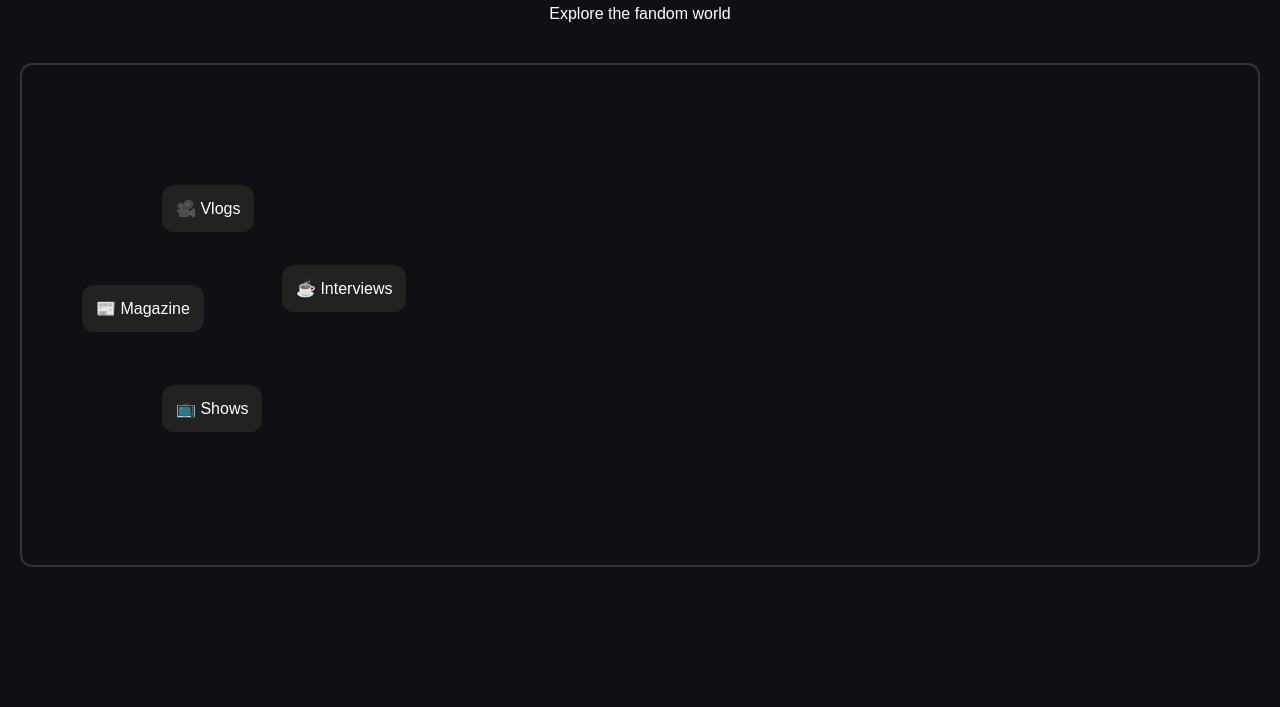
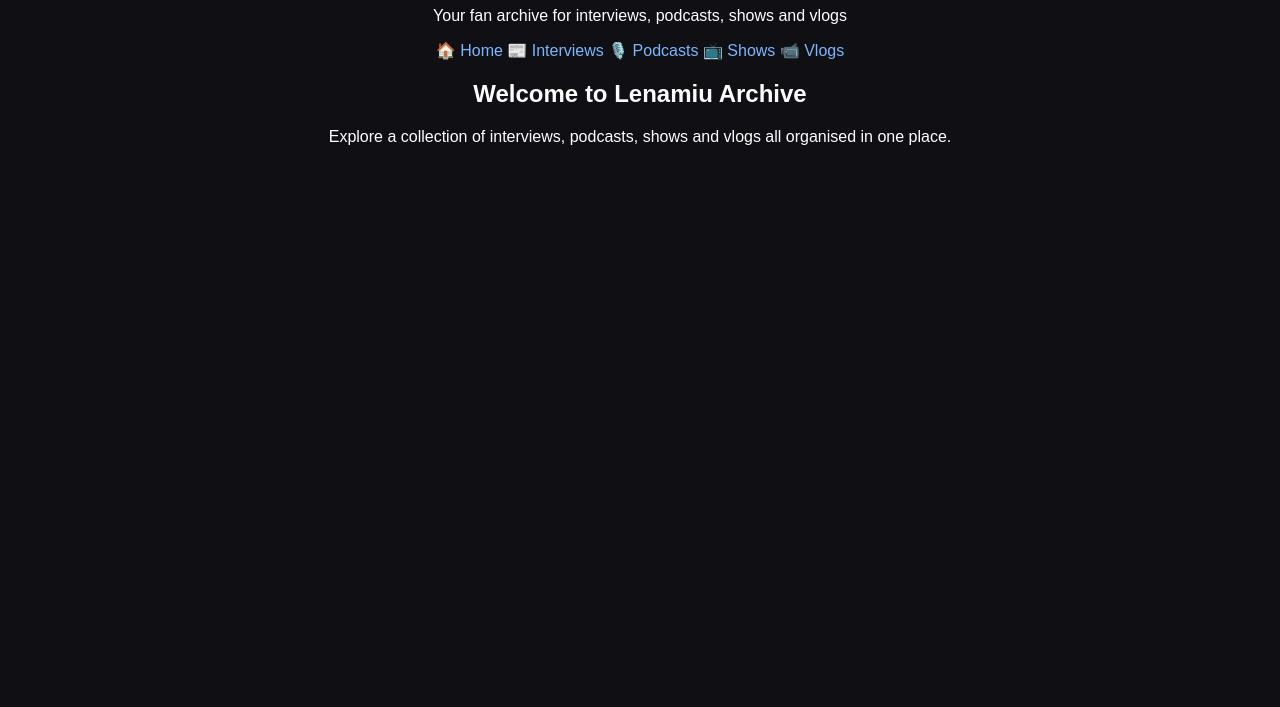
Before and after one commit to lenamiu/lenamiu_archive, a plain HTML site: page index.html in a window 1280 px wide. Shown: the part 93-800 px from the top of the page. Drawn offline with Linux system fonts and the light colour scheme.

Commit message:
Refactor index.html with new layout and navigation
Reorganized HTML structure and added navigation links.

```diff
--- a/index.html
+++ b/index.html
@@ -1,65 +1,29 @@
 <!DOCTYPE html>
-<html>
+<html lang="en">
 <head>
-  <title>Lenamiu Archive</title>
-  <link rel="stylesheet" href="style.css">
-  <style>
-    body {
-      font-family: Arial;
-      background: #0f0f14;
-      color: white;
-      text-align: center;
-      margin: 0;
-      padding: 20px;
-    }
-
-    h1 {
-      margin-top: 20px;
-    }
-
-    .map {
-      position: relative;
-      height: 500px;
-      margin-top: 40px;
-      border: 2px solid #333;
-      border-radius: 12px;
-    }
-
-    .spot {
-      position: absolute;
-      padding: 14px;
-      background: #222;
-      border-radius: 12px;
-      text-decoration: none;
-      color: white;
-      transition: 0.2s;
-    }
-
-    .spot:hover {
-      background: #444;
-      transform: scale(1.05);
-    }
-
-    .vlogs { top: 120px; left: 140px; }
-    .interviews { top: 200px; left: 260px; }
-    .shows { top: 320px; left: 140px; }
-    .magazine { top: 220px; left: 60px; }
-  </style>
+    <meta charset="UTF-8">
+    <meta name="viewport" content="width=device-width, initial-scale=1.0">
+    <title>Lenamiu Archive</title>
+    <link rel="stylesheet" href="style.css">
 </head>
-
 <body>
-
-<h1>Lenamiu Archive</h1>
-<p>Explore the fandom world</p>
-
-<div class="map">
-
-  <a class="spot" style="top:120px;left:140px;" href="vlogs.html">🎥 Vlogs</a>
-  <a class="spot" style="top:200px;left:260px;" href="interviews.html">☕ Interviews</a>
-  <a class="spot" style="top:320px;left:140px;" href="shows.html">📺 Shows</a>
-  <a class="spot" style="top:220px;left:60px;" href="magazine.html">📰 Magazine</a>
-
-</div>
-
+<header>
+    <h1>Lenamiu Archive</h1>
+    <p>Your fan archive for interviews, podcasts, shows and vlogs</p>
+</header>
+<nav>
+    <a href="index.html">🏠 Home</a>
+    <a href="interviews.html">📰 Interviews</a>
+    <a href="podcast.html">🎙️ Podcasts</a>
+    <a href="shows.html">📺 Shows</a>
+    <a href="vlogs.html">📹 Vlogs</a>
+</nav>
+<main>
+    <h2>Welcome to Lenamiu Archive</h2>
+    <p>
+        Explore a collection of interviews, podcasts, shows and vlogs
+        all organised in one place.
+    </p>
+</main>
 </body>
 </html>
```
